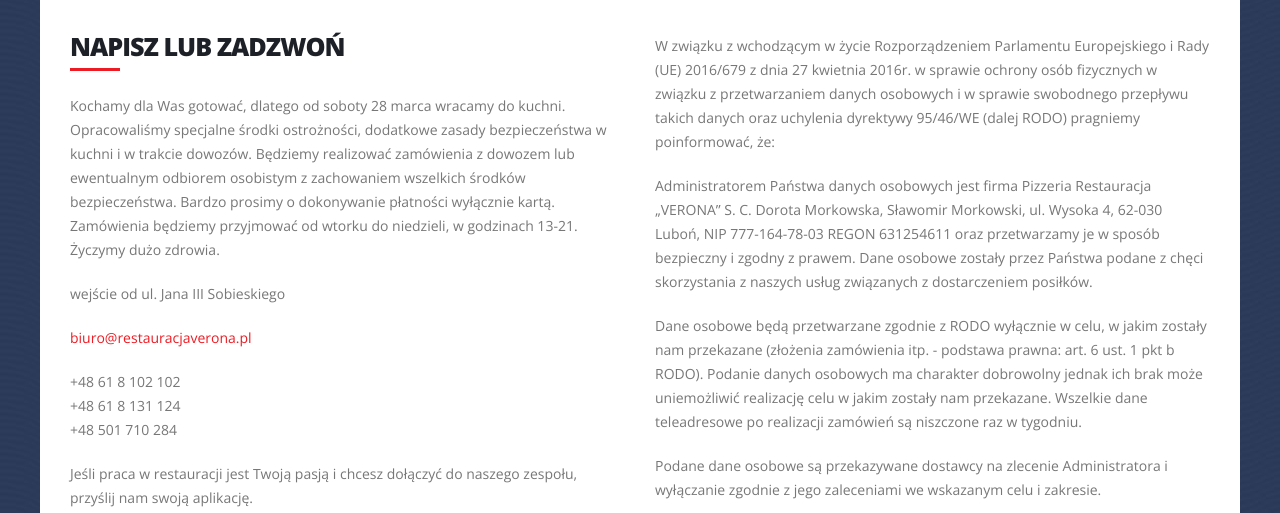
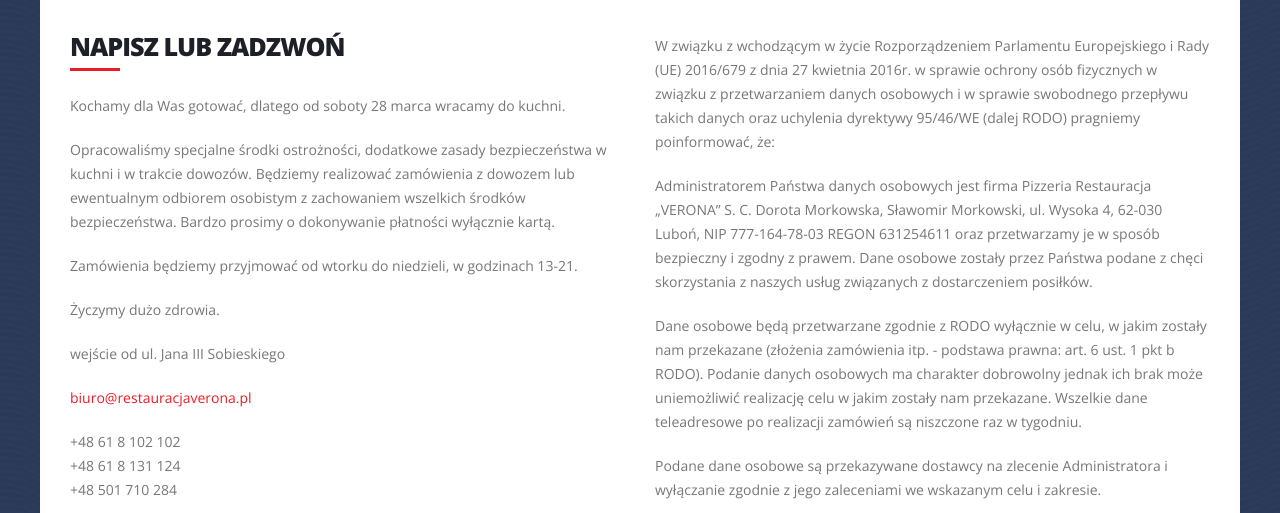
Before and after one commit to adzio2/restauracjaverona, a plain HTML site: page kontakt.html in a window 1280 px wide. Shown: the part 669-1182 px from the top of the page. Drawn offline with nearby package versions, Linux system fonts and the light colour scheme.

Commit message:
Update kontakt.html

```diff
--- a/kontakt.html
+++ b/kontakt.html
@@ -124,11 +124,14 @@
               <div class="divider divider-primary divider-small mb-xl mt-none">
                 <hr class="mt-sm">
               </div>
-              <p>Kochamy dla Was gotować, dlatego od soboty 28 marca wracamy do kuchni.<br>
+              <p>Kochamy dla Was gotować, dlatego od soboty 28 marca wracamy do kuchni.</p>
+              <p>
                 Opracowaliśmy specjalne środki ostrożności, dodatkowe zasady bezpieczeństwa w kuchni i w trakcie
                 dowozów. Będziemy realizować zamówienia z dowozem lub ewentualnym odbiorem osobistym z zachowaniem
-                wszelkich środków bezpieczeństwa. Bardzo prosimy o dokonywanie płatności wyłącznie kartą.<br>
-                Zamówienia będziemy przyjmować od wtorku do niedzieli, w godzinach 13-21.<br>
+                wszelkich środków bezpieczeństwa. Bardzo prosimy o dokonywanie płatności wyłącznie kartą.</p>
+              <p>
+                Zamówienia będziemy przyjmować od wtorku do niedzieli, w godzinach 13-21.</p>
+              <p>
                 Życzymy dużo zdrowia.</p>
               <!-- <p class="mt-lg">
                 W celu rezerwacji miejsc, prosimy o kontakt telefoniczny w godzinach 12.00-18.00.
```
